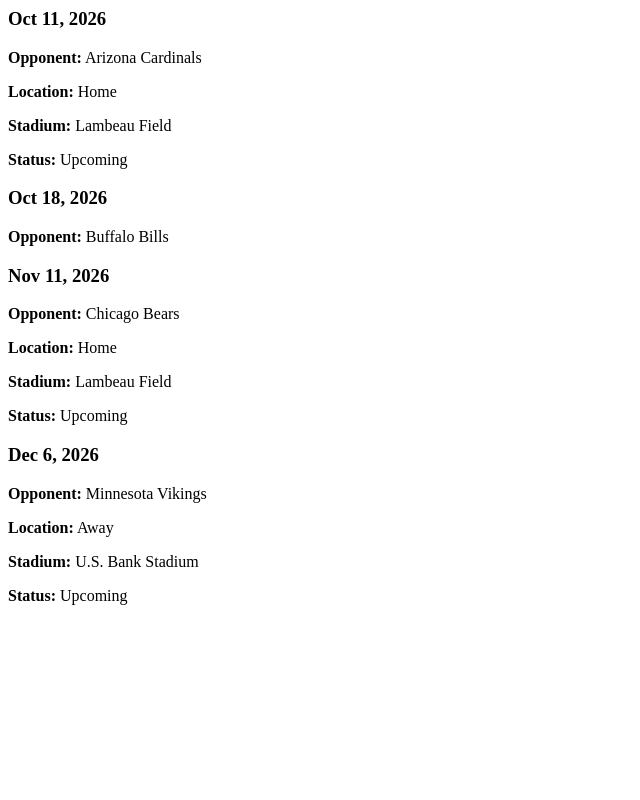
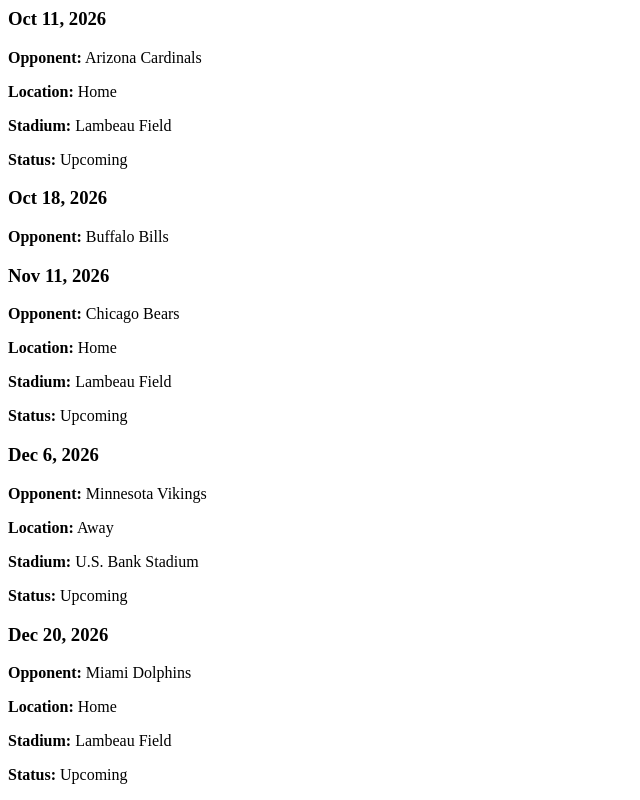
Before and after one commit to evanjuszczak/InClass924, a plain HTML site: page index.html in a window 1280 px wide. Shown: the part 406-1206 px from the top of the page, without its empty margins (0-640 px from the left). Before the commit the page ends 1027 px from the top, so only its background shows below. Drawn offline with Linux system fonts and the light colour scheme.

Commit message:
Miami Dolphins Game

```diff
--- a/index.html
+++ b/index.html
@@ -44,4 +44,12 @@
         <p><strong>Status:</strong> Upcoming</p>
     </div>
 
+     <div class="game">
+        <h3>Dec 20, 2026</h3>
+        <p><strong>Opponent:</strong> Miami Dolphins</p>
+        <p><strong>Location:</strong> Home</p>
+        <p><strong>Stadium:</strong> Lambeau Field</p>
+        <p><strong>Status:</strong> Upcoming</p>
+    </div>
+
 </div>
```
